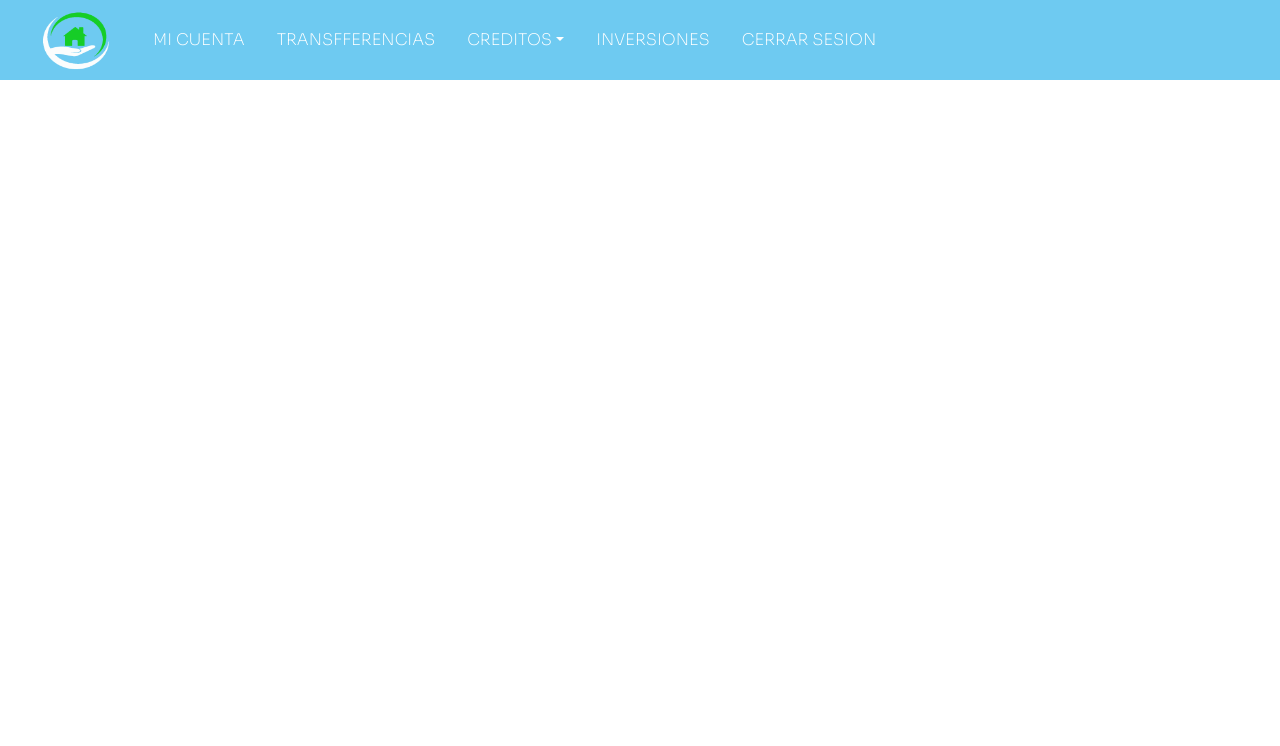
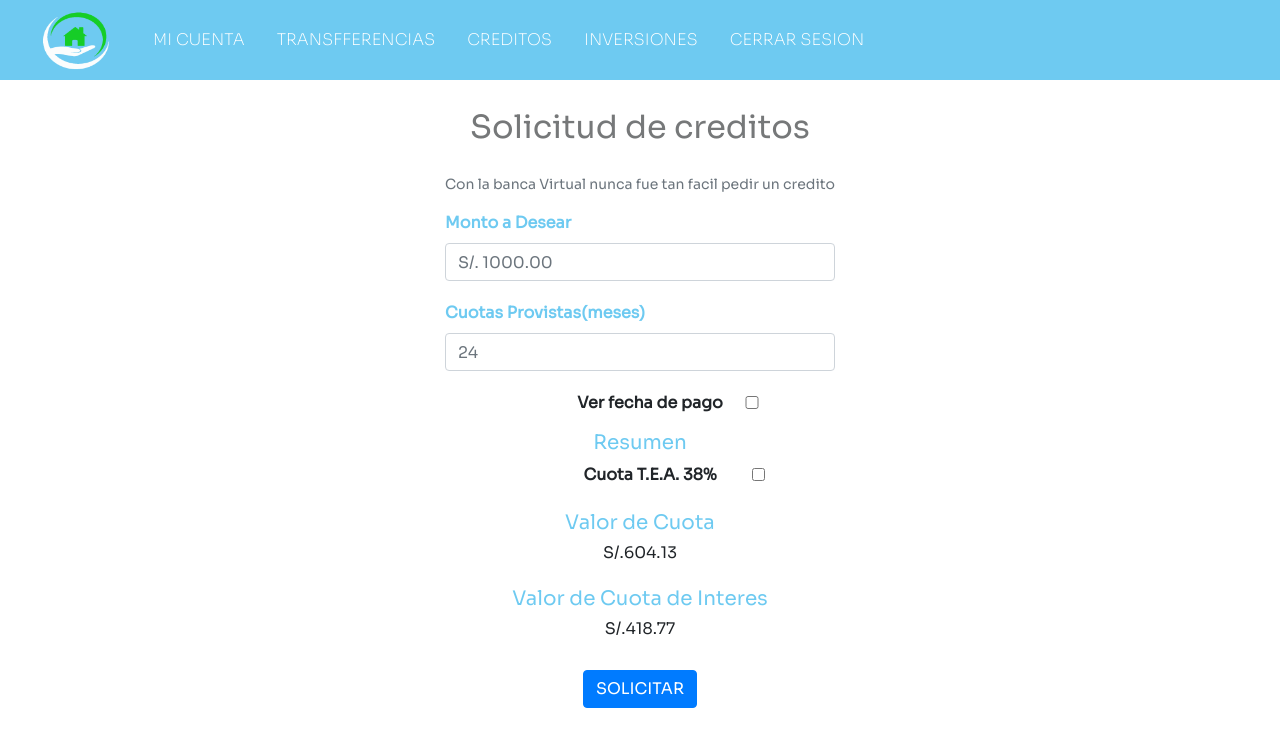
Before and after one commit to AlexRodriguezVillavicencio/React-CooperativaHogar, a React (Create React App) app: page /cuenta/creditos in a window 1280 px wide. Shown: the top 746 px of the page. Built offline with nearby package versions, Linux system fonts and the light colour scheme.

Commit message:
creditos

```diff
--- a/src/App.js
+++ b/src/App.js
@@ -1,25 +1,28 @@
-import React from 'react'
-import {BrowserRouter as Router, Redirect, Route, Switch} from 'react-router-dom';
-import adminRouter from './modules/admin/adminRouter';
-import authRouter from './modules/auth/authRouter';
-import Bienvenida from './modules/pos/pages/Bienvenida';
-import PosRouter from './modules/pos/PosRouter';
+import React from "react";
+import {
+  BrowserRouter as Router,
+  Redirect,
+  Route,
+  Switch,
+} from "react-router-dom";
+import adminRouter from "./modules/admin/adminRouter";
+import authRouter from "./modules/auth/authRouter";
+import Bienvenida from "./modules/pos/pages/Bienvenida";
+import PosRouter from "./modules/pos/PosRouter";
+import Creditos from "./modules/pos/pages/Creditos";
 
 function App() {
   return (
     <>
-
       <Router>
-
         <Switch>
           <Route path="/bienvenida" component={Bienvenida} />
           <Route path="/cuenta" component={PosRouter} />
           <Route path="/admin" component={adminRouter} />
-          <Route path="/auth" component={authRouter}/>
-          <Redirect to="/bienvenida"/>
+          <Route path="/auth" component={authRouter} />
+          <Redirect to="/bienvenida" />
         </Switch>
       </Router>
-
     </>
   );
 }
--- a/src/modules/pos/PosRouter.js
+++ b/src/modules/pos/PosRouter.js
@@ -1,19 +1,21 @@
-import React from 'react';
-import {Switch, Route} from 'react-router-dom';
-import MiCuenta from './pages/MiCuenta';
-import Transferencias from './pages/Transferencias';
-import Header from './components/Header';
+import React from "react";
+import { Switch, Route } from "react-router-dom";
+import MiCuenta from "./pages/MiCuenta";
+import Transferencias from "./pages/Transferencias";
+import Header from "./components/Header";
+import Creditos from "./pages/Creditos";
 
 const PosRouter = () => {
   return (
     <>
-        <Header/>
+      <Header />
       <Switch>
         <Route path="/cuenta/mi_cuenta" component={MiCuenta} />
         <Route path="/cuenta/transferencias" component={Transferencias} />
+        <Route path="/cuenta/creditos" component={Creditos} />
       </Switch>
     </>
-    )
-}
+  );
+};
 
-export default PosRouter
+export default PosRouter;
--- a/src/modules/pos/components/Header.js
+++ b/src/modules/pos/components/Header.js
@@ -1,45 +1,48 @@
-import React from 'react';
+import React from "react";
 // import 'bootstrap/dist/css/bootstrap.min.css';
-import logo from './../img/logo1_sinnom.png';
-import {NavDropdown, Navbar,Nav } from 'react-bootstrap';
-import { useState } from 'react';
-
-
+import logo from "./../img/logo1_sinnom.png";
+import { Navbar, Nav } from "react-bootstrap";
+import { useState } from "react";
 
 const Header = () => {
-
   const [dropdown, setDropdown] = useState(false);
 
   const abrirCerrarDropdown = () => {
-      setDropdown(!dropdown)
-    }
+    setDropdown(!dropdown);
+  };
 
   return (
-
     <>
-            <nav className="navbar navbar-expand-lg navbar-dark" style= {{backgroundColor: '#6ECAF1'}}>
+      <nav
+        className="navbar navbar-expand-lg navbar-dark"
+        style={{ backgroundColor: "#6ECAF1" }}
+      >
         <div className="container-fluid">
-                <Navbar.Brand href="#"><img src={logo} width="70" height="60"
-                              className="d-inline-block align-text-top" /></Navbar.Brand>
-                    <Navbar.Toggle onClick={abrirCerrarDropdown} aria-controls="basic-navbar-nav" />
+          <Navbar.Brand href="#">
+            <img
+              src={logo}
+              width="70"
+              height="60"
+              className="d-inline-block align-text-top"
+            />
+          </Navbar.Brand>
+          <Navbar.Toggle
+            onClick={abrirCerrarDropdown}
+            aria-controls="basic-navbar-nav"
+          />
           <Navbar.Collapse id="basic-navbar-nav">
             <Nav className="me-auto">
-                          <Nav.Link href='/cuenta/mi_cuenta'>MI CUENTA</Nav.Link>
-                          <Nav.Link href='/cuenta/transferencias'>TRANSFFERENCIAS</Nav.Link>
-                            <NavDropdown variant="dark" title="CREDITOS" id="basic-nav-dropdown" style={{color: '#fff'}} >
-                            <NavDropdown.Item href="#action/3.1">SOLICITUDES</NavDropdown.Item>
-                            <NavDropdown.Item href="#action/3.2">MIS CREDITOS</NavDropdown.Item>
-                            </NavDropdown>
-                          <Nav.Link href='/cuenta/mi_cuenta'>INVERSIONES</Nav.Link>
-                          <Nav.Link href='/bienvenida'>CERRAR SESION</Nav.Link>
+              <Nav.Link href="/cuenta/mi_cuenta">MI CUENTA</Nav.Link>
+              <Nav.Link href="/cuenta/transferencias">TRANSFFERENCIAS</Nav.Link>
+              <Nav.Link href="/cuenta/creditos">CREDITOS</Nav.Link>
+              <Nav.Link href="/cuenta/inveriones">INVERSIONES</Nav.Link>
+              <Nav.Link href="/bienvenida">CERRAR SESION</Nav.Link>
             </Nav>
           </Navbar.Collapse>
-
         </div>
       </nav>
+    </>
+  );
+};
 
-        </>
-    )
-}
-
-export default Header
+export default Header;
--- /dev/null
+++ b/src/modules/pos/css/Creditos.css
@@ -0,0 +1,63 @@
+@font-face {
+    font-family: "Sora Medium";
+    src: url(../Fonts/Sora-Light.ttf);
+  }
+@font-face {
+    font-family: Sora2;
+    src:url(../Fonts/Sora-ExtraLight.ttf);
+}
+@font-face {
+    font-family: Sora5;
+    src: url(../Fonts/Sora-Bold.ttf);
+}
+@font-face {
+    font-family: Sora;
+    src: url(../Fonts/Sora-Regular.ttf);
+}
+
+*{
+    font-family: Sora !important;
+}
+
+.navbar {
+        font-family: Sora;
+        color: white;
+}
+
+
+
+.form-check-input:checked {
+    background-color: #0dfd79 !important;
+    border-color: #0dfd79 !important;
+}
+
+.celeste{
+    color: #6ECAF1;
+}
+
+.solicitar{
+    background-color: #6ECAF1 !important;
+    border: #6ECAF1  !important;
+}
+
+
+.solicitar:hover {
+    background-color: #0dfd79 !important;
+    border-color: #0dfd79 !important;
+}
+
+.borde{
+    border: 1px solid black;
+    width: 50vw;
+
+}
+
+a{
+
+    color: rgb(255, 255, 255);
+    font-family: "Sora2" !important;
+    padding: 0 10px;
+}
+a:hover{
+    font-family: "Sora5" !important;
+}
--- /dev/null
+++ b/src/modules/pos/pages/Creditos.js
@@ -0,0 +1,75 @@
+import React from "react";
+import "./../css/Creditos.css";
+import { Form } from "react-bootstrap";
+import { Button } from "react-bootstrap";
+import { Container } from "react-bootstrap";
+import { Col } from "react-bootstrap";
+import { Row } from "react-bootstrap";
+import InputGroup from "react-bootstrap/InputGroup";
+
+const Creditos = () => {
+  return (
+    <>
+      <Container fluid className="mt-2 d-flex justify-content-center">
+        <Row>
+          <Col>
+            <Col>
+              <h1>Solicitud de creditos</h1>
+            </Col>
+            <Form>
+              <Form.Text className="text-muted mb-3">
+                Con la banca Virtual nunca fue tan facil pedir un credito
+              </Form.Text>
+              <Form.Group className="mb-3 celeste" controlId="formBasicEmail">
+                <Form.Label>Monto a Desear</Form.Label>
+                <Form.Control type="number" placeholder="S/. 1000.00" />
+              </Form.Group>
+
+              <Form.Group
+                className="mb-3 celeste"
+                controlId="formBasicPassword"
+              >
+                <Form.Label>Cuotas Provistas(meses)</Form.Label>
+                <Form.Control type="number" placeholder="24" />
+              </Form.Group>
+              <Form.Group
+                className="mb-3 text-center"
+                controlId="formBasicCheckbox"
+              >
+                <Form.Check type="checkbox" label="Ver fecha de pago" />
+              </Form.Group>
+
+              <Col className="celeste text-center">
+                <h5>Resumen</h5>
+              </Col>
+
+              <Form.Group
+                className="mb-3 text-center"
+                controlId="formBasicCheckbox"
+              >
+                <Form.Check type="checkbox" label="Cuota T.E.A. 38%" />
+              </Form.Group>
+            </Form>
+
+            <Col className="text-center">
+              <h5 className="celeste mt-4 ">Valor de Cuota</h5>
+              <h6>S/.604.13</h6>
+            </Col>
+
+            <Col className="text-center">
+              <h5 className="celeste mt-4">Valor de Cuota de Interes</h5>
+              <h6>S/.418.77</h6>
+            </Col>
+            <Col className="text-center">
+              <Button variant="primary" type="submit" className="mt-4">
+                SOLICITAR
+              </Button>
+            </Col>
+          </Col>
+        </Row>
+      </Container>
+    </>
+  );
+};
+
+export default Creditos;
--- a/src/modules/pos/pages/MiCuenta.js
+++ b/src/modules/pos/pages/MiCuenta.js
@@ -1,16 +1,15 @@
-import React from 'react';
-import MCmovimientos from '../components/MCmovimientos';
-import MCsaldo from '../components/MCsaldo';
-import './../css/MiCuenta.css'
+import React from "react";
+import MCmovimientos from "../components/MCmovimientos";
+import MCsaldo from "../components/MCsaldo";
+import "./../css/MiCuenta.css";
 
 const MiCuenta = () => {
   return (
     <>
       <section className="section">
-
         <h1>CUENTA EN SOLES</h1>
         <div className="circulo">
-                        <MCsaldo/>
+          <MCsaldo />
         </div>
         <div className="cuenta">
           <p>Numero de cuenta</p>
@@ -19,25 +18,30 @@ const MiCuenta = () => {
         <div className="cabecera-tabla">
           <b>Ultimos movimientos</b>
         </div>
-                    <table className="table" style={{width: '80%',
-                                                    borderCollapse:'collapse',
-                                                    margin:'auto',
-                                                    marginBottom:'100px'}}>
+        <table
+          className="table"
+          style={{
+            width: "80%",
+            borderCollapse: "collapse",
+            margin: "auto",
+            marginBottom: "100px",
+          }}
+        >
           <tbody className="cuerpo-tabla">
-                            <tr style={{background:'rgba(0,0,0,0.1)'}}>
+            <tr style={{ background: "rgba(0,0,0,0.1)" }}>
               <th>Fecha</th>
               <th>IN/OUT</th>
               <th>Monto</th>
             </tr>
-                                <MCmovimientos/>
-                                <MCmovimientos/>
-                                <MCmovimientos/>
-                                <MCmovimientos/>
+            <MCmovimientos />
+            <MCmovimientos />
+            <MCmovimientos />
+            <MCmovimientos />
           </tbody>
         </table>
       </section>
     </>
-    )
-}
+  );
+};
 
-export default MiCuenta
+export default MiCuenta;
```
Also changed, not shown: src/modules/pos/pages/Inversiones.js (added, +7 -0 lines), src/modules/pos/pages/Transferencias.js (+12 -9 lines), 1 other file (tests, documents, lock files or other folders). Lines whose indentation alone changed are shown as unchanged.
